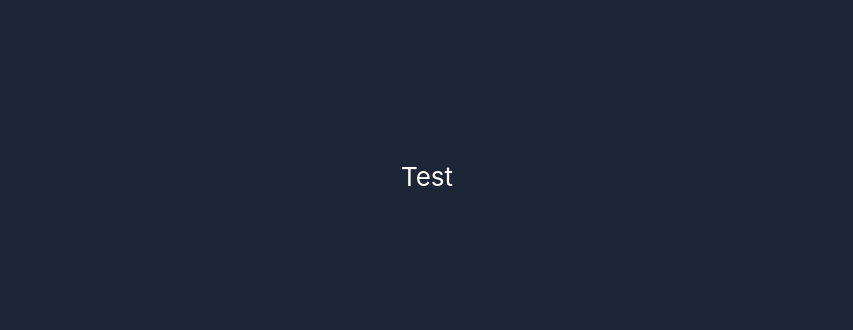
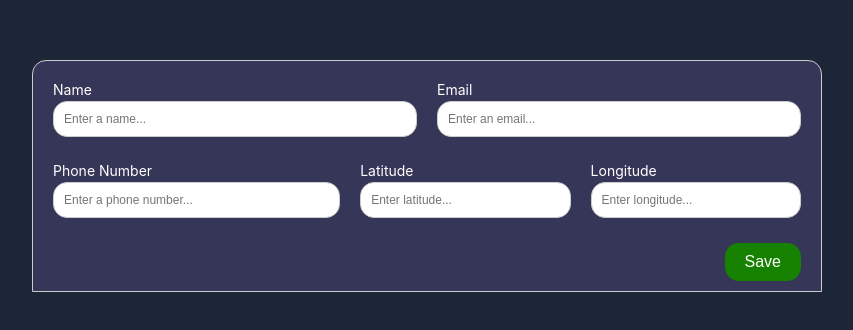
Before and after one commit to FreymundDeveloper/Clients-Locator, a React (Create React App) app in the folder frontend/: page / in a window 1280 px wide. Shown: the part 224-554 px from the top of the page, without its empty margins (213-1066 px from the left). Built offline with nearby package versions, Linux system fonts and the light colour scheme.

Commit message:
FormRegister Component

```diff
--- a/frontend/src/components/Container/ContainerHome.jsx
+++ b/frontend/src/components/Container/ContainerHome.jsx
@@ -10,7 +10,7 @@ const StyledContainer = styled.div`
     justify-content: center;
     align-items: center;
     flex-direction: column;
-    width: 100%;
+    width: 100vh;
     height: 100vh;
     margin: 0;
 `;
--- /dev/null
+++ b/frontend/src/components/Form/FormRegister.jsx
@@ -0,0 +1,114 @@
+import React from "react";
+import styled from "styled-components";
+
+export const FormRegister = (props) => {
+    const { user, updateField, save } = props;
+
+    return (
+        <FormWrapper>
+            <Row>
+                <Col width="50%">
+                    <FormGroup>
+                        <Label>Name</Label>
+                        <Input type="text" name="name" value={user.name} onChange={(event) => updateField(event)} placeholder="Enter a name..." />
+                    </FormGroup>
+                </Col>
+
+                <Col width="50%">
+                    <FormGroup>
+                        <Label>Email</Label>
+                        <Input type="text" name="email" value={user.email} onChange={(event) => updateField(event)} placeholder="Enter an email..." />
+                    </FormGroup>
+                </Col>
+            </Row>
+
+            <Row>
+                <Col width="40%">
+                    <FormGroup>
+                        <Label>Phone Number</Label>
+                        <Input type="text" name="phoneNumber" value={user.phoneNumber} onChange={(event) => updateField(event)} placeholder="Enter a phone number..." />
+                    </FormGroup>
+                </Col>
+
+                <Col width="30%">
+                    <FormGroup>
+                        <Label>Latitude</Label>
+                        <Input type="text" name="latitude" value={user.latitude} onChange={(event) => updateField(event)} placeholder="Enter latitude..." />
+                    </FormGroup>
+                </Col>
+
+                <Col width="30%">
+                    <FormGroup>
+                        <Label>Longitude</Label>
+                        <Input type="text" name="longitude" value={user.longitude} onChange={(event) => updateField(event)} placeholder="Enter longitude..." />
+                    </FormGroup>
+                </Col>
+            </Row>
+
+            <FormActions>
+                <Button onClick={save}>Save</Button>
+            </FormActions>
+        </FormWrapper>
+    );
+}
+
+const FormWrapper = styled.div`
+    background-color: ${(props) => props.theme.color.formColor};
+    display: flex;
+    flex-direction: column;
+    width: 100%;
+    max-width: 96vh;
+    margin: 0 auto;
+    padding: 10px;
+    border: 1px solid #ccc;
+    border-radius: 14px 14px 0px 0px;
+`;
+
+const Row = styled.div`
+    display: flex;
+    flex-wrap: wrap;
+`;
+
+const Col = styled.div`
+    flex: 0 0 ${(props) => props.width};
+    @media (min-width: 768px) {
+        flex: 0 0 calc(${(props) => props.width});
+    }
+    padding: 10px;
+    box-sizing: border-box;
+`;
+
+const FormGroup = styled.div`
+    margin-bottom: 5px;
+`;
+
+const Label = styled.label`
+    display: block;
+    font-size: 14px;
+    text-align: left;
+`;
+
+const Input = styled.input`
+    width: 100%;
+    padding: 10px;
+    font-size: 12px;
+    border: 1px solid #ccc;
+    border-radius: 14px;
+    box-sizing: border-box;
+`;
+
+const Button = styled.button`
+    background-color: ${(props) => props.theme.color.buttonColor};
+    color: white;
+    border: none;
+    padding: 10px 20px;
+    font-size: 16px;
+    margin-top: 10px;
+    margin-right: 10px;
+    border-radius: 14px;
+    cursor: pointer;
+`;
+
+const FormActions = styled.div`
+    text-align: right;
+`;
--- a/frontend/src/components/index.jsx
+++ b/frontend/src/components/index.jsx
@@ -1 +1,2 @@
 export * from './Container/ContainerHome';
+export * from './Form/FormRegister'
--- a/frontend/src/pages/Home.jsx
+++ b/frontend/src/pages/Home.jsx
@@ -1,9 +1,11 @@
 import React from 'react';
 //import axios from 'axios';
-import { ContainerHome } from '../components';
+import { ContainerHome, FormRegister } from '../components';
 
 export const Home = () => {
     return (
-        <ContainerHome>Test</ContainerHome>
+        <ContainerHome>
+            <FormRegister user={{}} updateField={() => {}} save={() => {}} />
+        </ContainerHome>
     );
 };
--- a/frontend/src/themes/theme.jsx
+++ b/frontend/src/themes/theme.jsx
@@ -2,12 +2,14 @@ import { ThemeProvider as StyledThemeProvider } from "styled-components";
 
 const bodyColor = 'linear-gradient(#141a3bd1, #000d31ab)',
     modalColor = '#49495c',
+    formColor = '#363658',
     buttonColor = '#178102';
 
 const theme = {
     color: {
         bodyColor,
         modalColor,
+        formColor,
         buttonColor,
     }
 }
```
